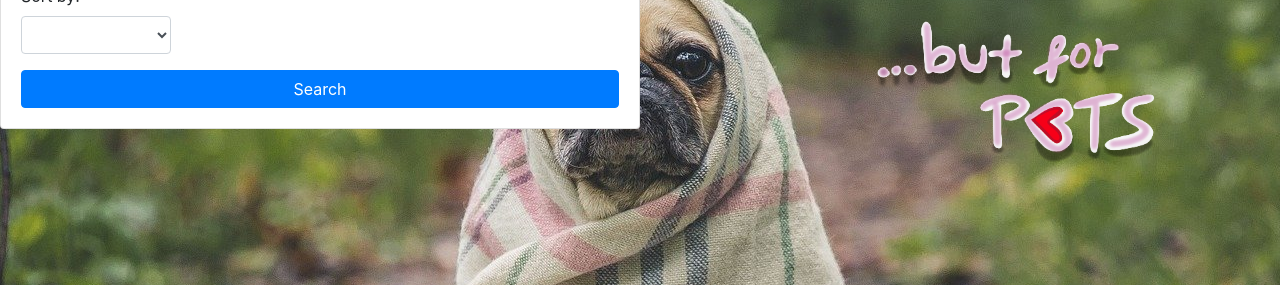
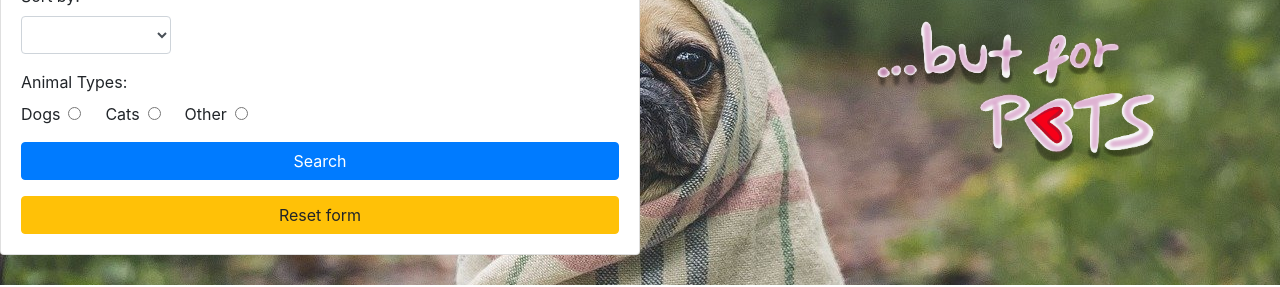
Before and after one commit to luukkonen1991/airbnb-ish-front_Angular, an Angular app: page / in a window 1280 px wide. Shown: the part 269-556 px from the top of the page. Built offline with nearby package versions, Linux system fonts and the light colour scheme; no server answers.

Commit message:
reset form button added

```diff
--- a/src/app/components/form/form.component.html
+++ b/src/app/components/form/form.component.html
@@ -49,6 +49,35 @@
         <option value="-costAmount">Most expensive first</option>
       </select>
     </div>
+    <div class="form-group">
+      <label>Animal Types: {{ radioParams.dogs }} {{ radioParams.cats }} </label><br>
+      <span class="mr-2">Dogs</span>
+      <input
+        class="mr-4"
+        type="radio"
+        name="Dogs"
+        value="Dogs"
+        [(ngModel)]="radioParams.dogs"
+        #Dogs
+      >
+      <span class="mr-2">Cats</span>
+      <input
+        class="mr-4"
+        type="radio"
+        name="Cats"
+        value="Cats"
+        [(ngModel)]="radioParams.cats"
+        #Cats
+      >
+      <span class="mr-2">Other</span>
+      <input
+        class="mr=4"
+        type="radio"
+        name="Other"
+        value="Other"
+        [(ngModel)]="radioParams.other"
+      >
+    </div>
     <!--
     <div class="form-group">
       <div class="form-check form-check-inline">
@@ -90,4 +119,8 @@
     </div> -->
     <button class="btn btn-block mt-3 btn-primary">Search</button>
   </form>
+  <button
+    class="btn btn-block mt-3 btn-warning"
+    (click)="clearState()"
+  >Reset form</button>
 </div>
--- a/src/app/components/form/form.component.ts
+++ b/src/app/components/form/form.component.ts
@@ -18,8 +18,16 @@ export class FormComponent implements OnInit {
 	params: any = {
 		minPrice: null,
 		maxPrice: null,
-		sortInput: ''
+		sortInput: '',
+		animalTypeDogs: ''
 	};
+
+	radioParams: any = {
+		dogs: '',
+		cats: '',
+		other: ''
+	};
+
 	@Output() locationsEvent = new EventEmitter<Location[]>();
 
 	constructor(private dataService: DataService, private locationService: LocationService) {}
@@ -46,10 +54,12 @@ export class FormComponent implements OnInit {
 		// 	maxPrice: this.params.maxPrice
 		// });
 
-		this.clearState();
+		// this.clearState();
 	}
 
 	clearState() {
-		(this.params.minPrice = null), (this.params.maxPrice = null);
+		(this.params.minPrice = null), (this.params.maxPrice = null), (this.params.sortInput = '');
 	}
+
+	radioState() {}
 }
```
